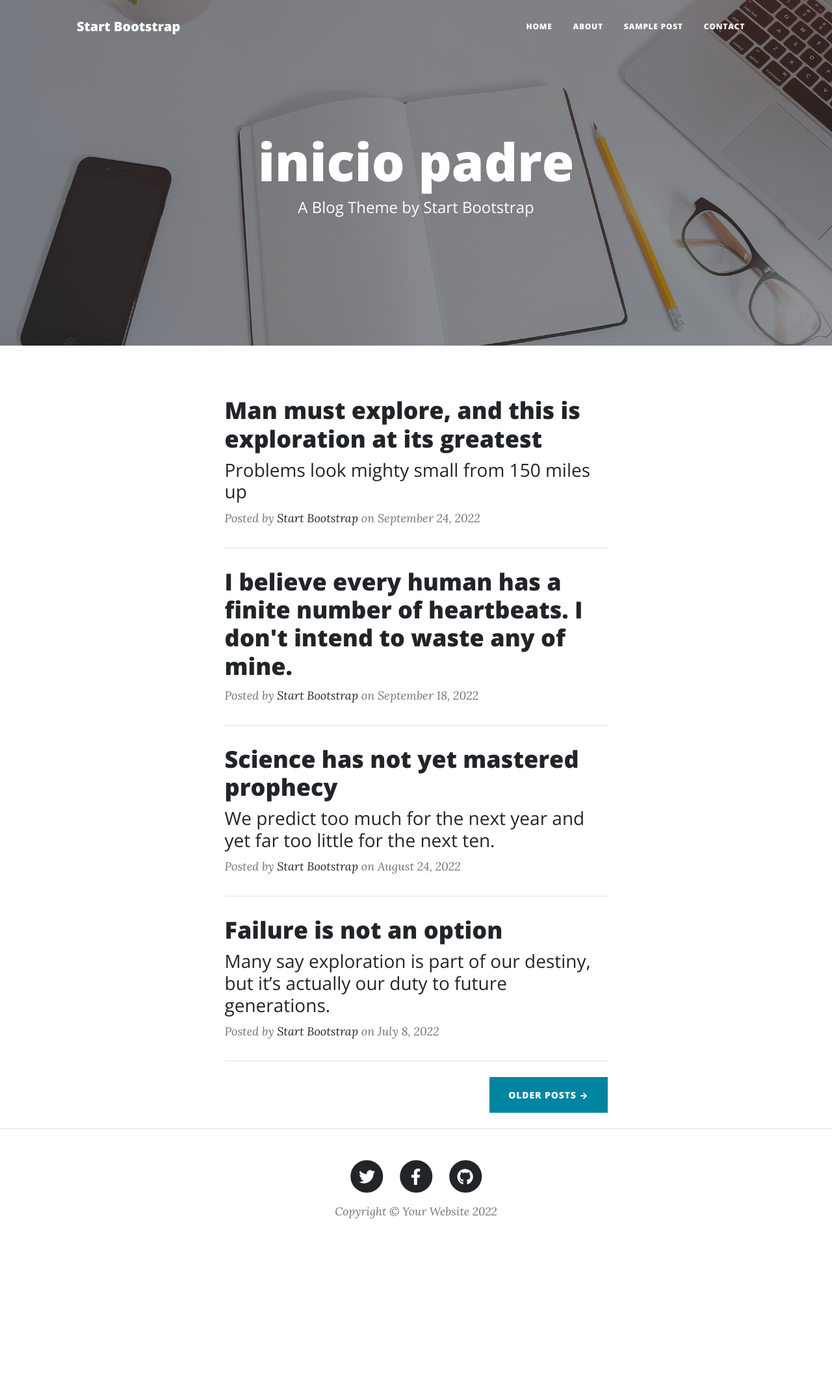
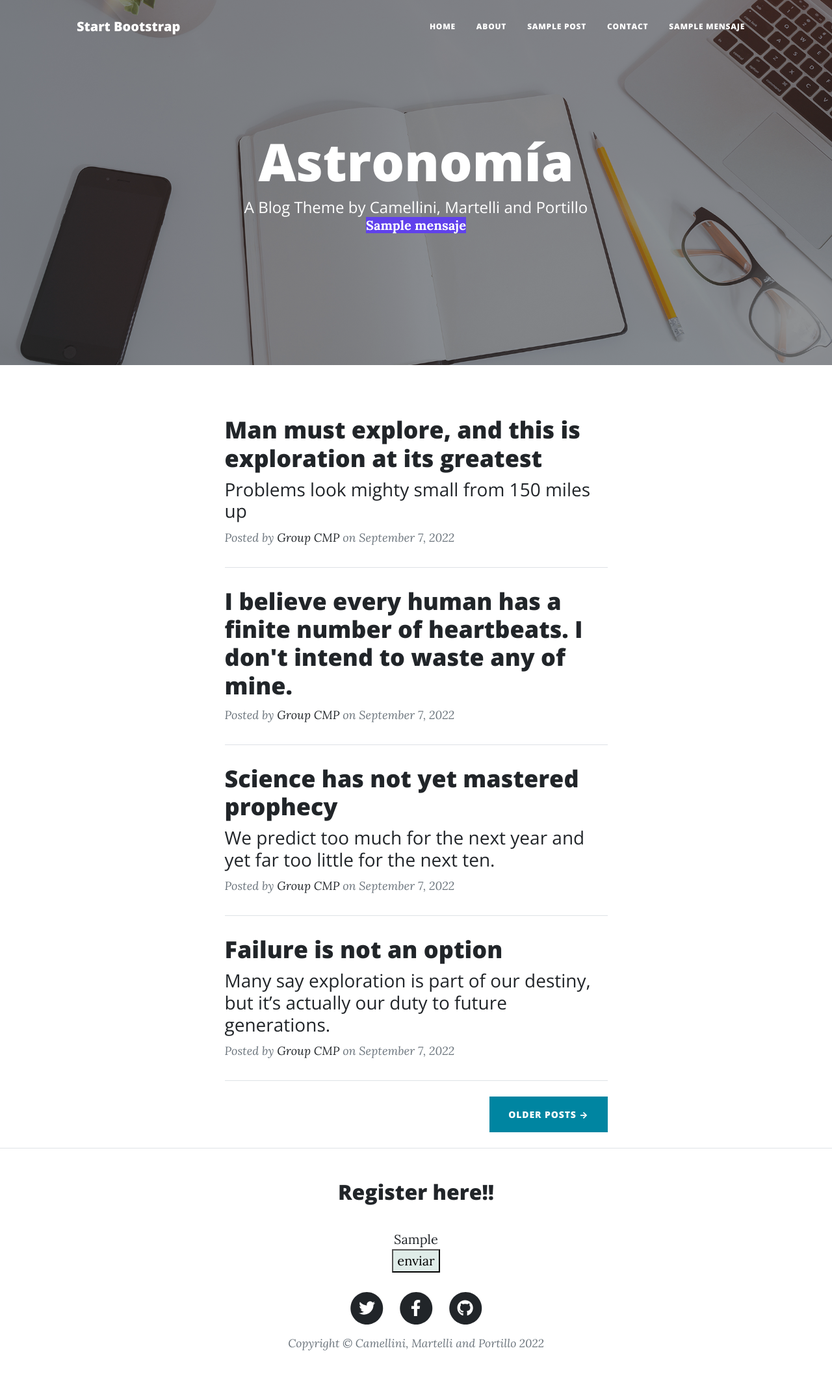
Before and after one commit to Jmartelleti/Entrega1-Martelleti-Camellini-Portillo, a Django app: template Entrega1Modelo/Aplicacion/templates/Aplicacion/index.html in a window 1280 px wide. Shown: the whole page at 65% size. Before the commit the page ends 1876 px from the top, so only its background shows below. Run offline with Django 4.2, Linux system fonts and the light colour scheme; the template is opened without the code that fills it: most values are stand-ins (such as "Sample title", 1, 10 or a date in 2020); some libraries are stand-ins or nearby versions.

Commit message:
modified:   Entrega1Modelo/Aplicacion/templates/Aplicacion/about.html 	modified:   Entrega1Modelo/Aplicacion/templates/Aplicacion/contact.html 	modified:   Entrega1Modelo/Aplicacion/templates/Aplicacion/index.html 	new file:   Entrega1Modelo/Aplicacion/templates/Aplicacion/post3.html 	modified:   Entrega1Modelo/Aplicacion/__pycache__/admin.cpython-310.pyc 	modified:   Entrega1Modelo/Aplicacion/__pycache__/apps.cpython-310.pyc 	modified:   Entrega1Modelo/Aplicacion/__pycache__/forms.cpython-310.pyc 	modified:   Entrega1Modelo/Aplicacion/__pycache__/models.cpython-310.pyc 	modified:   Entrega1Modelo/Aplicacion/__pycache__/urls.cpython-310.pyc 	modified:   Entrega1Modelo/Aplicacion/__pycache__/views.cpython-310.pyc 	modified:   Entrega1Modelo/Aplicacion/admin.py 	modified:   Entrega1Modelo/Aplicacion/forms.py 	modified:   Entrega1Modelo/Aplicacion/models.py 	modified:   Entrega1Modelo/Aplicacion/templates/Aplicacion/post.html 	modified:   Entrega1Modelo/Aplicacion/urls.py 	modified:   Entrega1Modelo/Aplicacion/views.py 	modified:   Entrega1Modelo/db.sqlite3 	Entrega1Modelo/Aplicacion/migrations/0001_initial.py 	Entrega1Modelo/Aplicacion/migrations/__pycache__/0001_initial.cpython-310.pyc 	Entrega1Modelo/Aplicacion/templates/Aplicacion/articuloBusqueda.html 	Entrega1Modelo/Aplicacion/templates/Aplicacion/articuloResultados.html 	Entrega1Modelo/Aplicacion/templates/Aplicacion/contactBusqueda.html 	Entrega1Modelo/Aplicacion/templates/Aplicacion/contactResultados.html 	Entrega1Modelo/Aplicacion/templates/Aplicacion/post1.html 	Entrega1Modelo/Aplicacion/templates/Aplicacion/post2.html 	Entrega1Modelo/Aplicacion/templates/Aplicacion/post4.html 	Entrega1Modelo/Aplicacion/templates/Aplicacion/usuarioBusqueda.html 	Entrega1Modelo/Aplicacion/templates/Aplicacion/usuarioResultados.html

```diff
--- a/Entrega1Modelo/Aplicacion/templates/Aplicacion/about.html
+++ b/Entrega1Modelo/Aplicacion/templates/Aplicacion/about.html
@@ -83,7 +83,7 @@
                                 </a>
                             </li>
                             <li class="list-inline-item">
-                                <a href="#!">
+                                <a href="https://github.com/Jmartelleti/Entrega1-Martelleti-Camellini-Portillo" target="_blank"">
                                     <span class="fa-stack fa-lg">
                                         <i class="fas fa-circle fa-stack-2x"></i>
                                         <i class="fab fa-github fa-stack-1x fa-inverse"></i>
--- a/Entrega1Modelo/Aplicacion/templates/Aplicacion/index.html
+++ b/Entrega1Modelo/Aplicacion/templates/Aplicacion/index.html
@@ -20,7 +20,7 @@
         <!-- Navigation-->
         <nav class="navbar navbar-expand-lg navbar-light" id="mainNav">
             <div class="container px-4 px-lg-5">
-                <a class="navbar-brand" href="index.html">Start Bootstrap</a>
+                <a class="navbar-brand" href="{% url 'inicio' %}">Start Bootstrap</a>
                 <button class="navbar-toggler" type="button" data-bs-toggle="collapse" data-bs-target="#navbarResponsive" aria-controls="navbarResponsive" aria-expanded="false" aria-label="Toggle navigation">
                     Menu
                     <i class="fas fa-bars"></i>
@@ -31,6 +31,8 @@
                         <li class="nav-item"><a class="nav-link px-lg-3 py-3 py-lg-4" href="{% url 'about' %}">About</a></li>
                         <li class="nav-item"><a class="nav-link px-lg-3 py-3 py-lg-4" href="{% url 'post' %}">Sample Post</a></li>
                         <li class="nav-item"><a class="nav-link px-lg-3 py-3 py-lg-4" href="{% url 'contact' %}">Contact</a></li>
+                        <li class="nav-item"><a class="nav-link px-lg-3 py-3 py-lg-4" href="{% url 'usuarioBusqueda' %}">{{ mensaje }}</a></li>
+
                     </ul>
                 </div>
             </div>
@@ -41,8 +43,12 @@
                 <div class="row gx-4 gx-lg-5 justify-content-center">
                     <div class="col-md-10 col-lg-8 col-xl-7">
                         <div class="site-heading">
-                            <h1>{% block titulo %} inicio padre {% endblock %}</h1>
-                            <span class="subheading">A Blog Theme by Start Bootstrap</span>
+                            {% block titulo %}
+                            <h1> Astronomía  </h1>
+                            <span class="subheading">A Blog Theme by Camellini, Martelli and Portillo </span>
+                            {% endblock%}
+                            <b style="background-color:rgb(96, 65, 236)">{{ mensaje }} </b>
+
                         </div>
                     </div>
                 </div>
@@ -54,59 +60,59 @@
                 <div class="col-md-10 col-lg-8 col-xl-7">
                     <!-- Post preview-->
                     <div class="post-preview">
-                        <a href="post.html">
+                        <a href="{% url 'post1' %}">
                             <h2 class="post-title">Man must explore, and this is exploration at its greatest</h2>
                             <h3 class="post-subtitle">Problems look mighty small from 150 miles up</h3>
                         </a>
                         <p class="post-meta">
                             Posted by
-                            <a href="#!">Start Bootstrap</a>
-                            on September 24, 2022
+                            <a href="{% url 'inicio' %}">Group CMP</a>
+                                on September 7, 2022
                         </p>
                     </div>
                     <!-- Divider-->
                     <hr class="my-4" />
                     <!-- Post preview-->
                     <div class="post-preview">
-                        <a href="post.html"><h2 class="post-title">I believe every human has a finite number of heartbeats. I don't intend to waste any of mine.</h2></a>
+                        <a href="{% url 'post2' %}"><h2 class="post-title">I believe every human has a finite number of heartbeats. I don't intend to waste any of mine.</h2></a>
                         <p class="post-meta">
                             Posted by
-                            <a href="#!">Start Bootstrap</a>
-                            on September 18, 2022
+                            <a href="{% url 'inicio' %}">Group CMP</a>
+                                on September 7, 2022
                         </p>
                     </div>
                     <!-- Divider-->
                     <hr class="my-4" />
                     <!-- Post preview-->
                     <div class="post-preview">
-                        <a href="post.html">
+                        <a href="{% url 'post3' %}">
                             <h2 class="post-title">Science has not yet mastered prophecy</h2>
                             <h3 class="post-subtitle">We predict too much for the next year and yet far too little for the next ten.</h3>
                         </a>
                         <p class="post-meta">
                             Posted by
-                            <a href="#!">Start Bootstrap</a>
-                            on August 24, 2022
+                            <a href="{% url 'inicio' %}">Group CMP</a>
+                                on September 7, 2022
                         </p>
                     </div>
                     <!-- Divider-->
                     <hr class="my-4" />
                     <!-- Post preview-->
                     <div class="post-preview">
-                        <a href="post.html">
+                        <a href="{% url 'post4' %}">
                             <h2 class="post-title">Failure is not an option</h2>
                             <h3 class="post-subtitle">Many say exploration is part of our destiny, but it’s actually our duty to future generations.</h3>
                         </a>
                         <p class="post-meta">
                             Posted by
-                            <a href="#!">Start Bootstrap</a>
-                            on July 8, 2022
+                            <a href="{% url 'inicio' %}">Group CMP</a>
+                                on September 7, 2022
                         </p>
                     </div>
                     <!-- Divider-->
                     <hr class="my-4" />
                     <!-- Pager-->
-                    <div class="d-flex justify-content-end mb-4"><a class="btn btn-primary text-uppercase" href="#!">Older Posts →</a></div>
+                    <div class="d-flex justify-content-end mb-4"><a class="btn btn-primary text-uppercase" href="{% url 'post' %}">Older Posts →</a></div>
                 </div>
             </div>
         </div>
@@ -114,7 +120,20 @@
         <footer class="border-top">
             <div class="container px-4 px-lg-5">
                 <div class="row gx-4 gx-lg-5 justify-content-center">
-                    <div class="col-md-10 col-lg-8 col-xl-7">
+                    <div class="col-md-10 col-lg-8 col-xl-7" text="center">
+                        <center>
+                            {% block register %}
+                            <h2 class="register">Register here!!</h2>
+                            <br>
+                            <form action={% url 'inicio' %} method ="POST">{% csrf_token %}
+                            <table>{{ formulario.as_table }}</table>
+                            <input type="submit" name="submit" value="enviar" style="background-color:rgb(223, 236, 232)" >
+                            {{ error }}
+                            <br>
+                            <br>
+                            </form>{% endblock %}
+                        </center>
+
                         <ul class="list-inline text-center">
                             <li class="list-inline-item">
                                 <a href="#!">
@@ -133,7 +152,7 @@
                                 </a>
                             </li>
                             <li class="list-inline-item">
-                                <a href="#!">
+                                <a href="https://github.com/Jmartelleti/Entrega1-Martelleti-Camellini-Portillo" target="_blank">
                                     <span class="fa-stack fa-lg">
                                         <i class="fas fa-circle fa-stack-2x"></i>
                                         <i class="fab fa-github fa-stack-1x fa-inverse"></i>
@@ -141,7 +160,7 @@
                                 </a>
                             </li>
                         </ul>
-                        <div class="small text-center text-muted fst-italic">Copyright &copy; Your Website 2022</div>
+                        <div class="small text-center text-muted fst-italic">Copyright &copy; Camellini, Martelli and Portillo 2022</div>
                     </div>
                 </div>
             </div>
```
Also changed, not shown: Entrega1Modelo/Aplicacion/templates/Aplicacion/contact.html (+15 -45 lines), Entrega1Modelo/Aplicacion/templates/Aplicacion/post3.html (added, +31 -0 lines).
